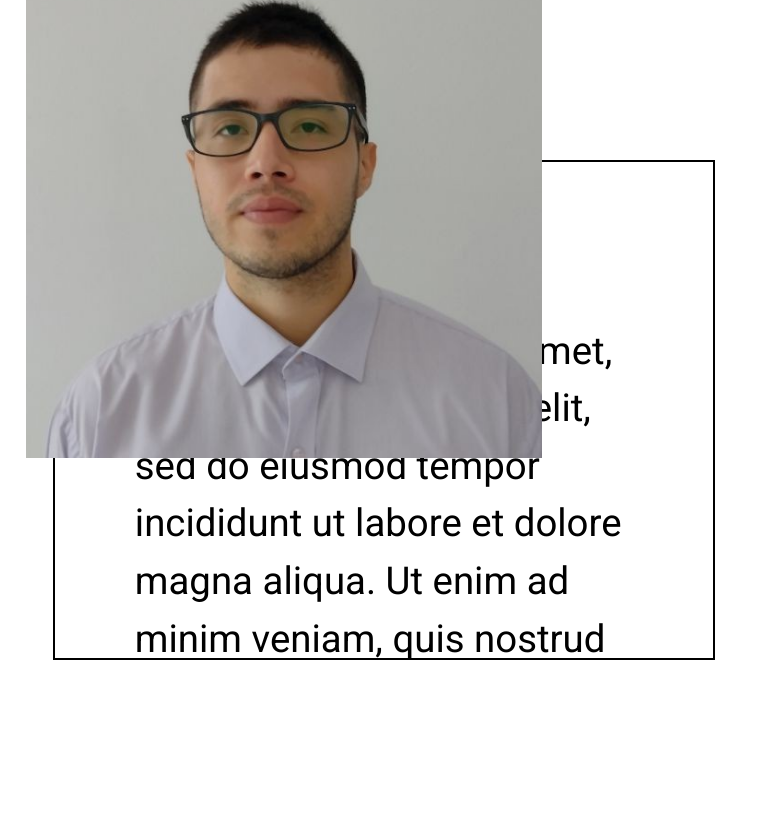
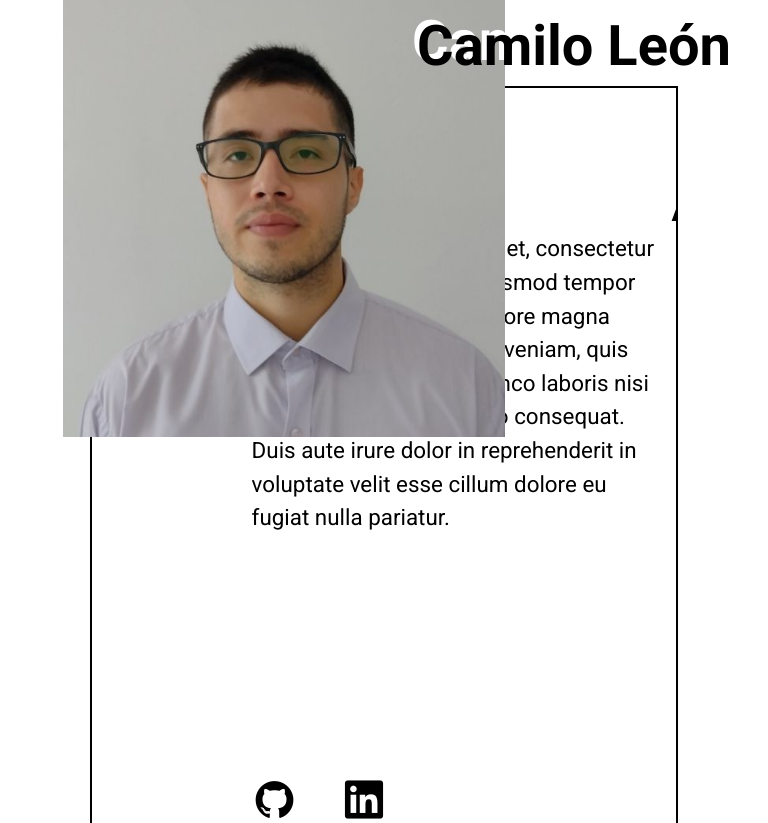
Before and after one commit to leoncol/top-homepage, a website built with webpack: page src/template.html in a window 768 px wide. Shown: the top 823 px of the page. Built offline with nearby package versions, Linux system fonts and the light colour scheme; a web font is replaced by a local one.

Commit message:
Continue building tablet and add name

```diff
--- a/src/styles.css
+++ b/src/styles.css
@@ -50,6 +50,16 @@ html {
    justify-content: center;
    min-height: 100vh;
 
+
+ }
+
+ .name {
+  position: absolute;
+  z-index: 1;
+  transform: translateX(-600px) translateY(440px);
+  font-size: 9rem;
+  color: #000000;
+  text-shadow: -5px -5px 0 #ffffff;
 
  }
 
@@ -426,6 +436,17 @@ html {
     object-fit: fill;
   }
 
+  .name {
+    position: absolute;
+    z-index: 1;
+    font-size: 4rem;
+    color: #000000;
+    transform: translateX(-120px) translateY(-200px);
+    text-shadow: -5px -5px 0 #ffffff;
+    max-width: 20px;
+
+   }
+
 
   .profilepicture2 {
     max-width: 100%;
@@ -588,13 +609,45 @@ html {
 
 
   .placeholder {
-    max-width: 90%;
-    max-height: 500px;
+    max-width: 80%;
+    height: 800px;
+    max-height: 90%;
+    transform: translateY(70px);
   }
 
+  .loremipsum {
+    font-size: 1.4rem;
+    transform: translateX(80px) translateY(-10px);
+    max-width: 120%;
+
+  }
+
+  .placeholder-icon-container {
+    max-width: 50%;
+  }
+
+ .devicon-linkedin-plain, .devicon-github-original{
+  font-size: 2.5rem;
+}
+
+  .aboutme{
+    position: fixed;
+    transform: translateX(500px) translateY(-50px);
+    font-size: 2rem;
+    max-width: 35%;
+  }
+
+  .textcontainer {
+    transform: translateY(100px);
+    max-width: 80%;
+  }
+
+  .contact-icons {
+    transform: translateX(120px);
+  }
 
   .profilepicture {
-    max-width: 70%;
+    max-width: 60%;
     position: absolute;
     z-index: 1;
     transform: translateX(-100px) translateY(-200px);
@@ -606,7 +659,16 @@ html {
   }
 
 
+  .name {
+    position: absolute;
+    z-index: 1;
+    font-size: 3.5rem;
+    color: #000000;
+    transform: translateX(190px) translateY(-370px);
+    text-shadow: -5px -5px 0 #ffffff;
+    max-width: 500px;
 
+   }
 
 
   .hero {
@@ -631,7 +693,7 @@ html {
     padding-bottom: 0.5rem;
   }
 
-  .aboutme, .second-title {
+  .second-title {
     font-size: 3rem;
   }
 
--- a/src/template.html
+++ b/src/template.html
@@ -18,6 +18,7 @@
    <div class="hero">
    <div class="main-content">
    <img src="./assets/img/mainprofile.jpeg" alt="" class="profilepicture">
+   <h1 class="name">Camilo León</h1>
    <div class="placeholder">
      <div class="textcontainer">
        <h1 class="aboutme">About me</h1>
```
